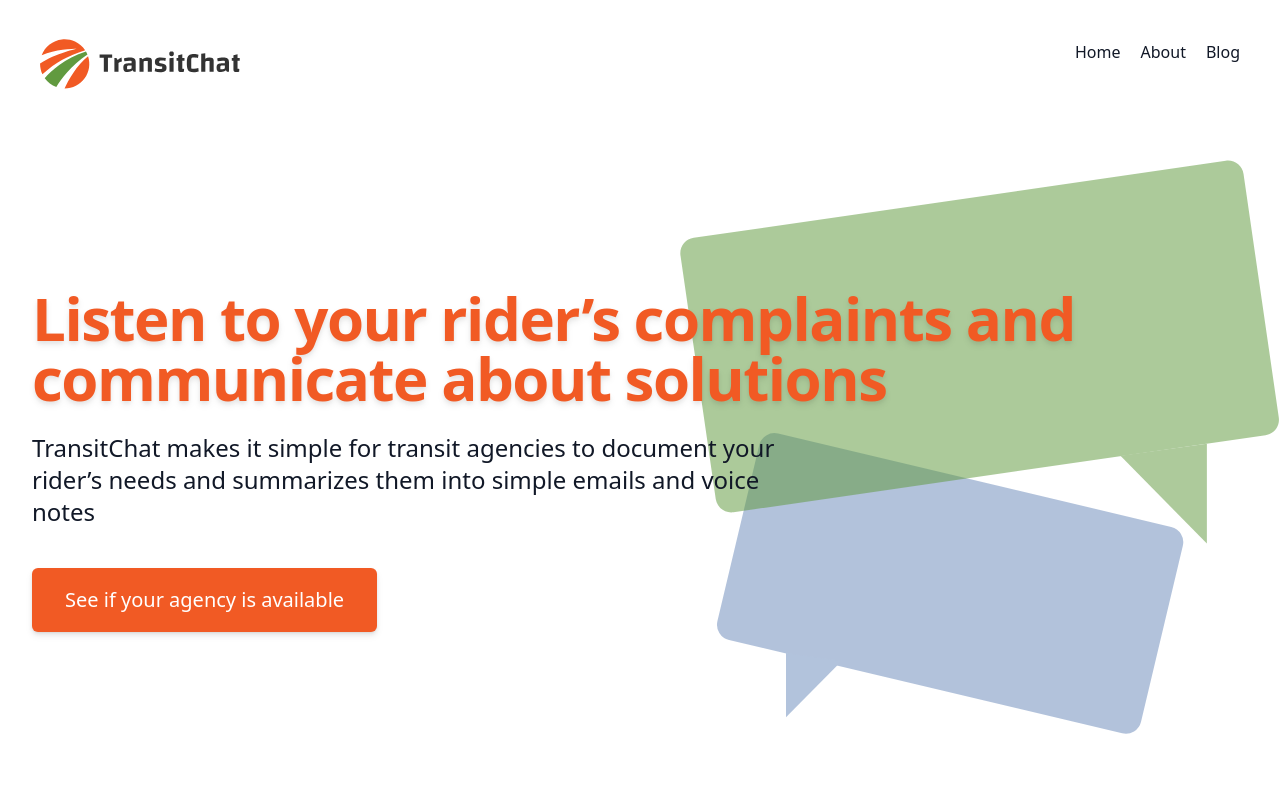
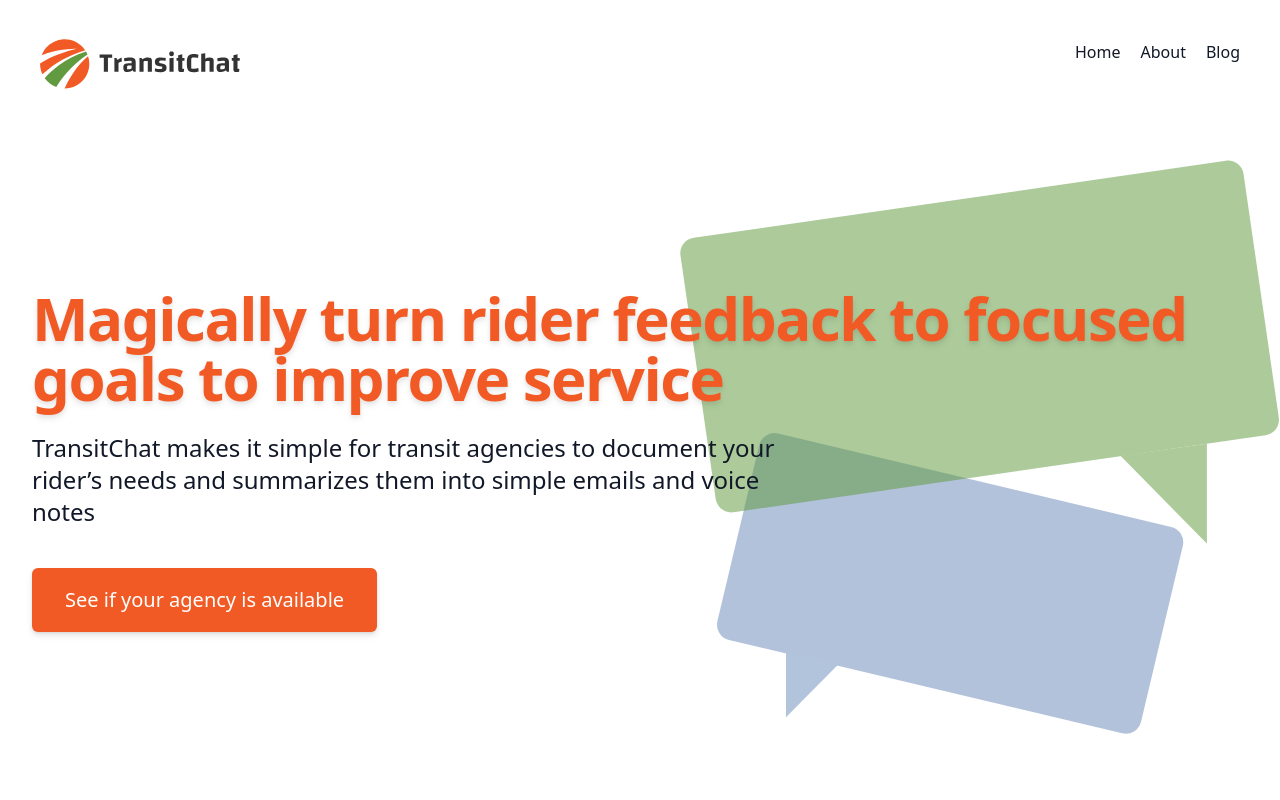
Before and after one commit to ioTransit/next-landing-page, a Next.js app: page / in a window 1280 px wide. Shown: the top 800 px of the page. Built offline with nearby package versions, Linux system fonts and the light colour scheme.

Commit message:
update header

```diff
--- a/src/pages/index.tsx
+++ b/src/pages/index.tsx
@@ -29,9 +29,13 @@ export default function HomePage() {
             <div className="relative px-4 pb-8 pt-16 sm:px-6 sm:pb-14 sm:pt-24 lg:px-8 lg:pb-20 lg:pt-32">
               <h1 className="text-left text-4xl font-extrabold tracking-tight sm:text-5xl lg:text-6xl">
                 <span className="block text-tcOrange drop-shadow-md">
+                  Magically turn rider feedback to
+                  focused goals to improve service
+                </span>
+                {/* <span className="block text-tcOrange drop-shadow-md">
                   Listen to your rider’s complaints and communicate about
                   solutions
-                </span>
+                </span> */}
               </h1>
               <p className="mt-6 max-w-lg text-left text-2xl text-gray-900 sm:max-w-3xl">
                 TransitChat makes it simple for transit agencies to document your
```
